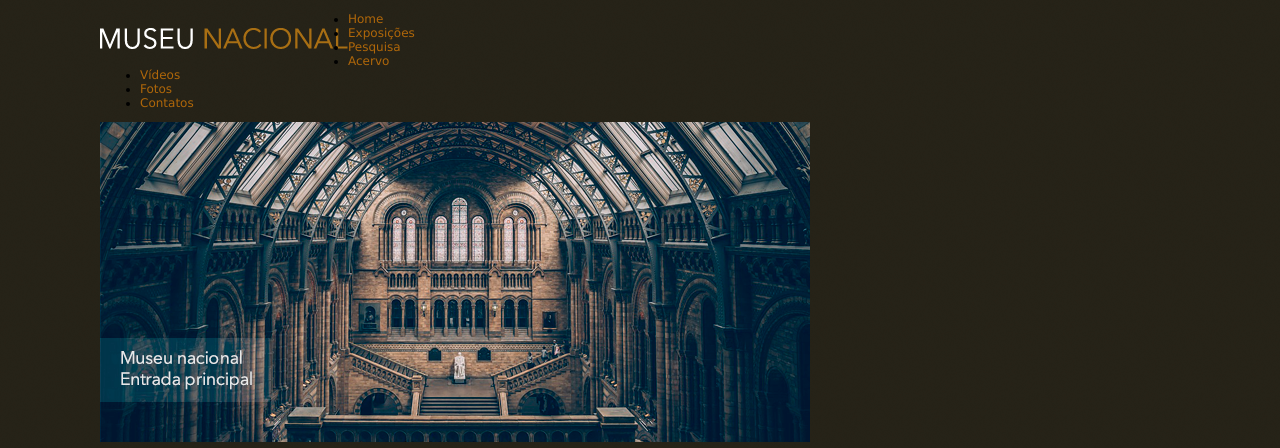
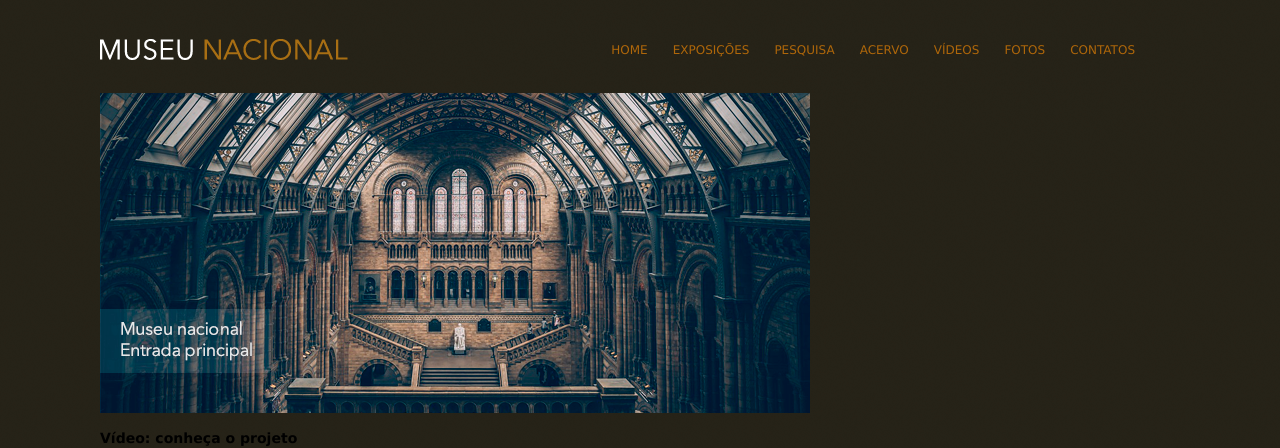
Before and after one commit to rOBOCOP-GAy/HTML-5-2DS, a plain HTML site: page ProjetoMuseu/index.html in a window 1280 px wide. Shown: the top 448 px of the page. Drawn offline with Linux system fonts and the light colour scheme.

Commit message:
Update style.css

```diff
--- a/ProjetoMuseu/css/style.css
+++ b/ProjetoMuseu/css/style.css
@@ -37,3 +37,39 @@ a:hover {
     display: block;
     background: url(../img/logo.png);
 }
+/* Barra de navegação */
+header {
+    padding: 15px 0;
+    height: 55px;
+
+}
+
+nav ul {
+    list-style: none;
+    margin: 20px;
+    float: right;
+
+
+}
+ nav ul li {
+    float: left;
+ }
+
+ nav ul li a:link {
+    display: block;
+ }
+ nav ul li a:link {
+    display: block;
+    margin-right: 25px;
+    padding-bottom: 3px;
+    text-transform: uppercase;
+
+
+ }
+
+ nav ul li a:hover {
+    border-bottom: 1px solid #535855 ;
+
+ }
+
+ /*  */
```
